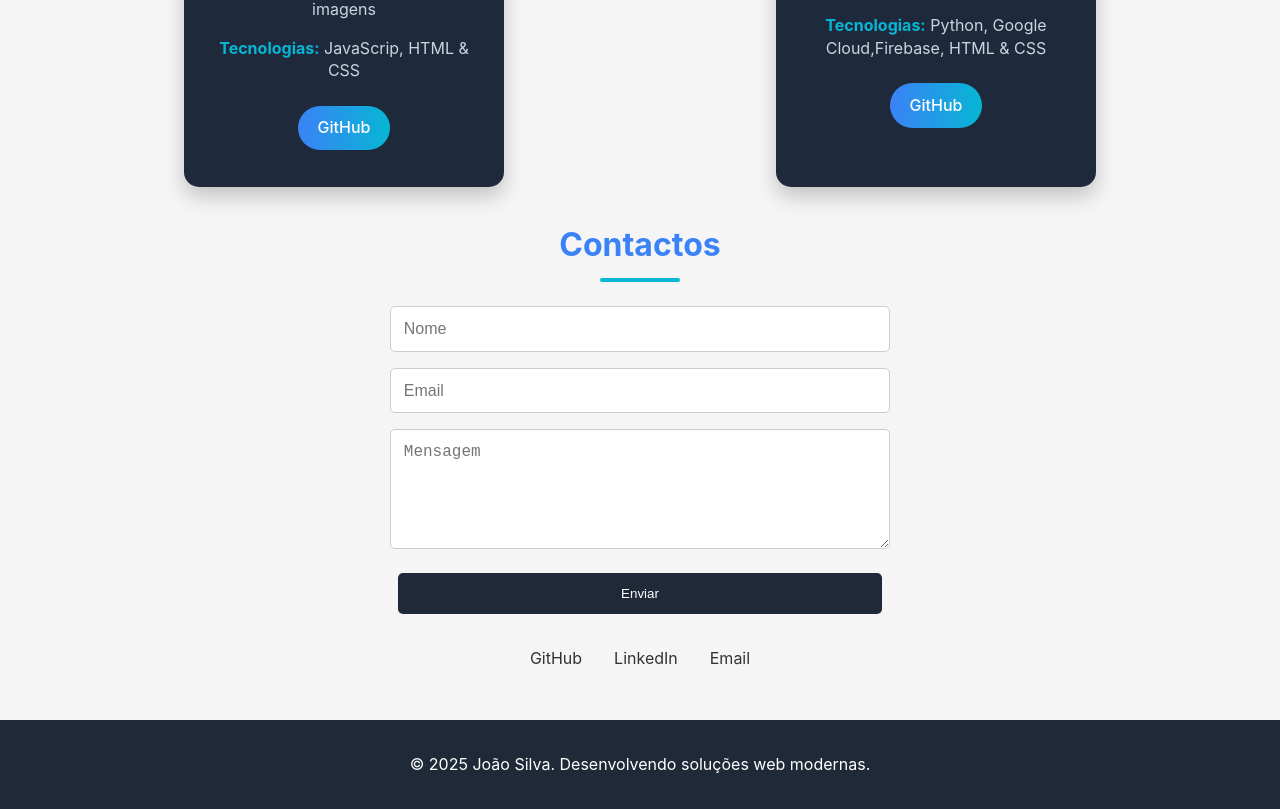
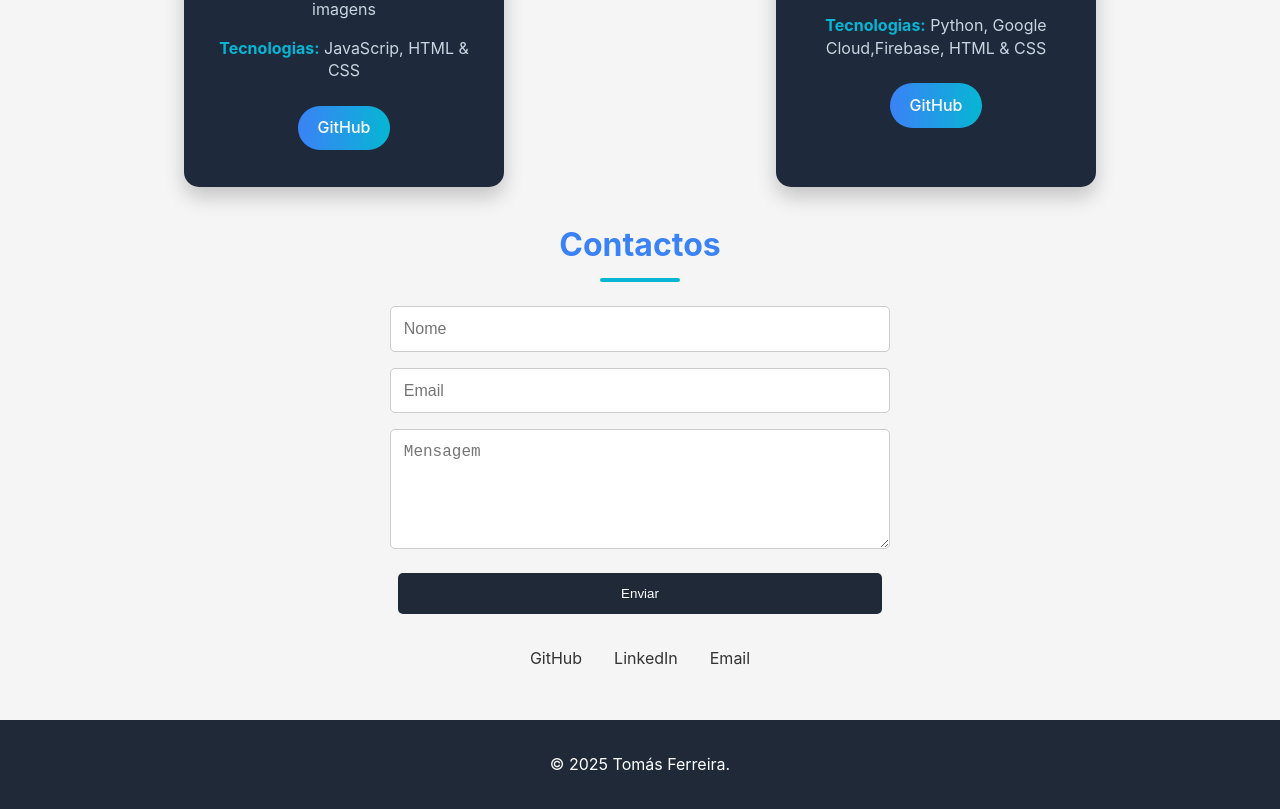
Before and after one commit to taveira1904/personalPortfolio, a React (Create React App) app in the folder portfolio/: page / in a window 1280 px wide. Shown: the part 2244-3053 px from the top of the page. Built offline with nearby package versions, Linux system fonts and the light colour scheme.

Commit message:
Footer update - Portfolio React

```diff
--- a/portfolio/src/components/Footer.jsx
+++ b/portfolio/src/components/Footer.jsx
@@ -4,7 +4,7 @@ import '../styles/Footer.css';
 const Footer = () => {
   return (
     <footer className="footer">
-      <p>© 2025 João Silva. Desenvolvendo soluções web modernas.</p>
+      <p>© 2025 Tomás Ferreira.</p>
     </footer>
   );
 };
```
